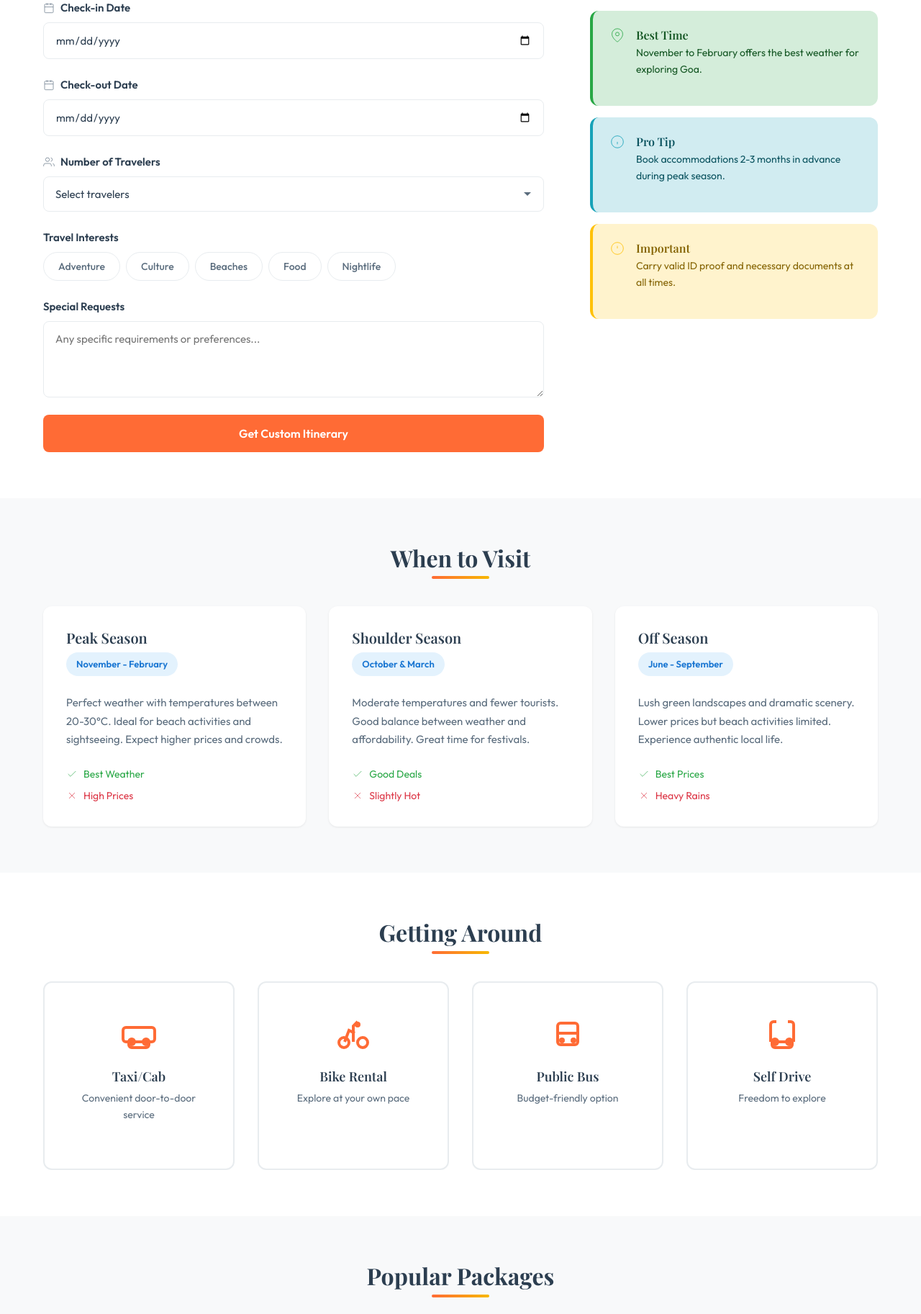
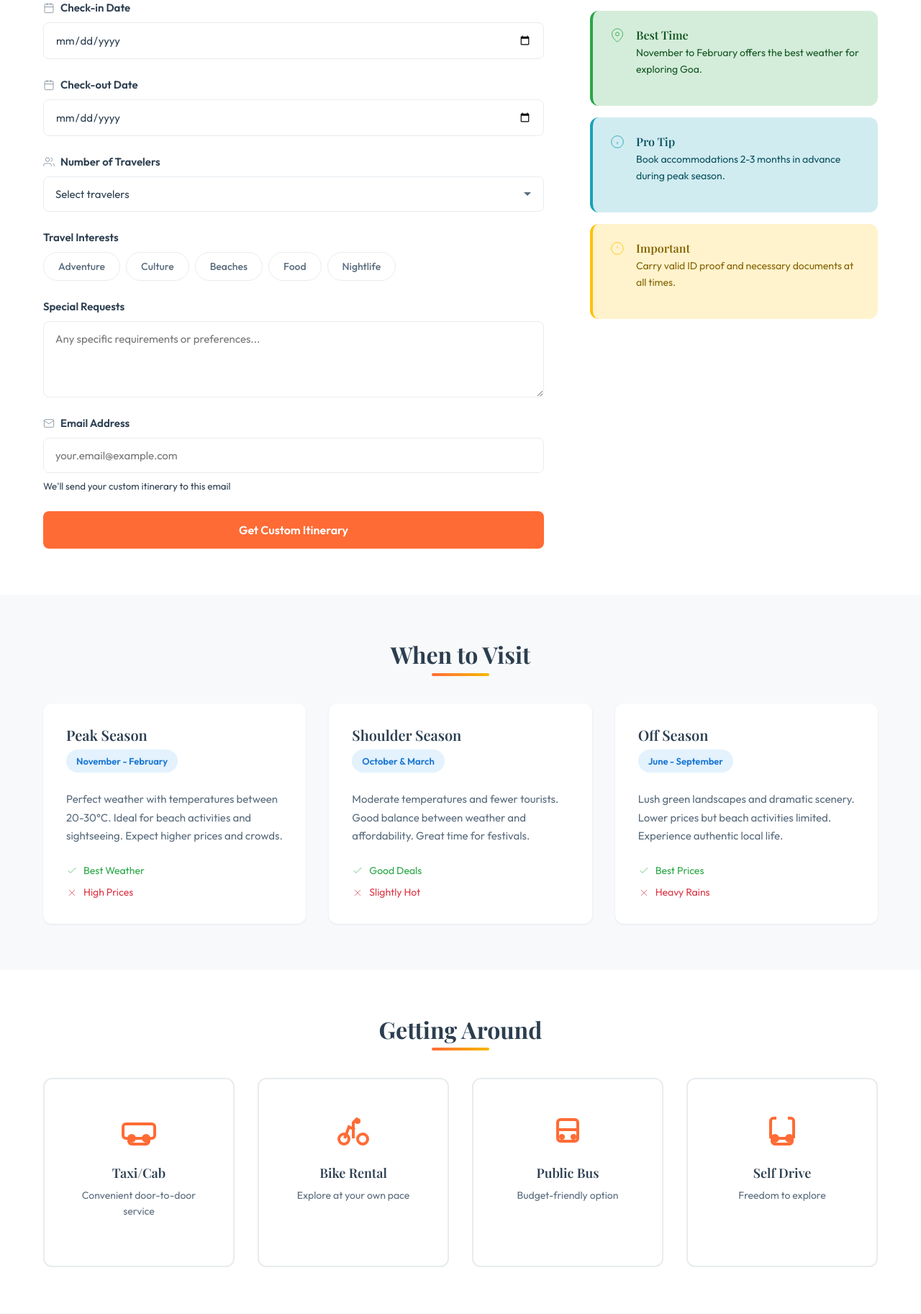
Before and after one commit to luschenaidoo-luke/Goa-Tourism-Project, a PHP site: page /plan.html in a window 1280 px wide. Shown: the part 519-2344 px from the top of the page at 72% size. Run offline with PHP 8.4, Linux system fonts and the light colour scheme.

Commit message:
Add email validation to trip planning form and enhance styles for email input

```diff
--- a/main.js
+++ b/main.js
@@ -632,6 +632,22 @@ const PlanTripPage = {
         return { valid: true };
     },
 
+
+    validateEmail(email) {
+        // Check if email is provided
+        if (!email || email.trim() === '') {
+            return { valid: false, message: 'Please enter your email address' };
+        }
+
+        // Regular expression for email validation
+        const emailRegex = /^[^\s@]+@[^\s@]+\.[^\s@]+$/;
+
+        if (!emailRegex.test(email)) {
+            return { valid: false, message: 'Please enter a valid email address' };
+        }
+
+        return { valid: true };
+    },
     initFormSubmission() {
         const form = document.getElementById('trip-form');
         if (!form) return;
@@ -641,15 +657,32 @@ const PlanTripPage = {
 
             // Get form data
             const formData = new FormData(form);
+            const email = formData.get('email');
             const checkinDate = formData.get('checkin-date');
             const checkoutDate = formData.get('checkout-date');
             const travelers = formData.get('travelers');
             const specialRequests = formData.get('special-requests');
 
+            // Validate email FIRST
+            const emailValidation = this.validateEmail(email);
+            if (!emailValidation.valid) {
+                Utils.showNotification(emailValidation.message, 'error');
+                // Focus on email field for better UX
+                const emailInput = document.getElementById('email');
+                if (emailInput) emailInput.focus();
+                return;
+            }
+
             // Validate dates
             const dateValidation = this.validateDates(checkinDate, checkoutDate);
             if (!dateValidation.valid) {
                 Utils.showNotification(dateValidation.message, 'error');
+                return;
+            }
+
+            // Validate travelers
+            if (!travelers) {
+                Utils.showNotification('Please select number of travelers', 'error');
                 return;
             }
 
@@ -661,6 +694,7 @@ const PlanTripPage = {
 
             // Prepare data
             const tripData = {
+                email,
                 checkinDate,
                 checkoutDate,
                 travelers,
@@ -678,7 +712,7 @@ const PlanTripPage = {
 
             // Simulate API call
             setTimeout(() => {
-                Utils.showNotification('Custom itinerary created successfully!', 'success');
+                Utils.showNotification(`Itinerary sent to ${email}!`, 'success');
                 submitBtn.textContent = originalText;
                 submitBtn.disabled = false;
             }, 1500);
--- a/plan.html
+++ b/plan.html
@@ -174,6 +174,27 @@
                                           rows="4"
                                           placeholder="Any specific requirements or preferences..."></textarea>
                             </div>
+
+                            <div class="form-group">
+    <label for="email" class="form-label">
+        <svg width="16" height="16" viewBox="0 0 24 24" fill="none" stroke="currentColor" aria-hidden="true">
+            <path d="M4 4h16c1.1 0 2 .9 2 2v12c0 1.1-.9 2-2 2H4c-1.1 0-2-.9-2-2V6c0-1.1.9-2 2-2z"></path>
+            <polyline points="22,6 12,13 2,6"></polyline>
+        </svg>
+        Email Address
+    </label>
+    <input type="email"
+           id="email"
+           name="email"
+           class="form-input"
+           placeholder="your.email@example.com"
+           required
+           aria-required="true"
+           aria-describedby="email-description">
+    <small id="email-description" class="form-help-text">
+        We'll send your custom itinerary to this email
+    </small>
+</div>
 
                             <!-- Submit Button -->
                             <button type="submit" class="submit-btn">
--- a/styles.css
+++ b/styles.css
@@ -3258,6 +3258,17 @@ body {
     transition: all var(--transition-base);
 }
 
+.form-textarea-email {
+    padding: 0.875rem 1rem;
+    border: 1px solid var(--border-light);
+    border-radius: var(--radius-md);
+    font-family: var(--font-body);
+    font-size: 0.9375rem;
+    color: var(--text-dark);
+    background-color: var(--bg-white);
+    transition: all var(--transition-base);
+}
+
 .form-input:focus,
 .form-select:focus,
 .form-textarea:focus {
```
